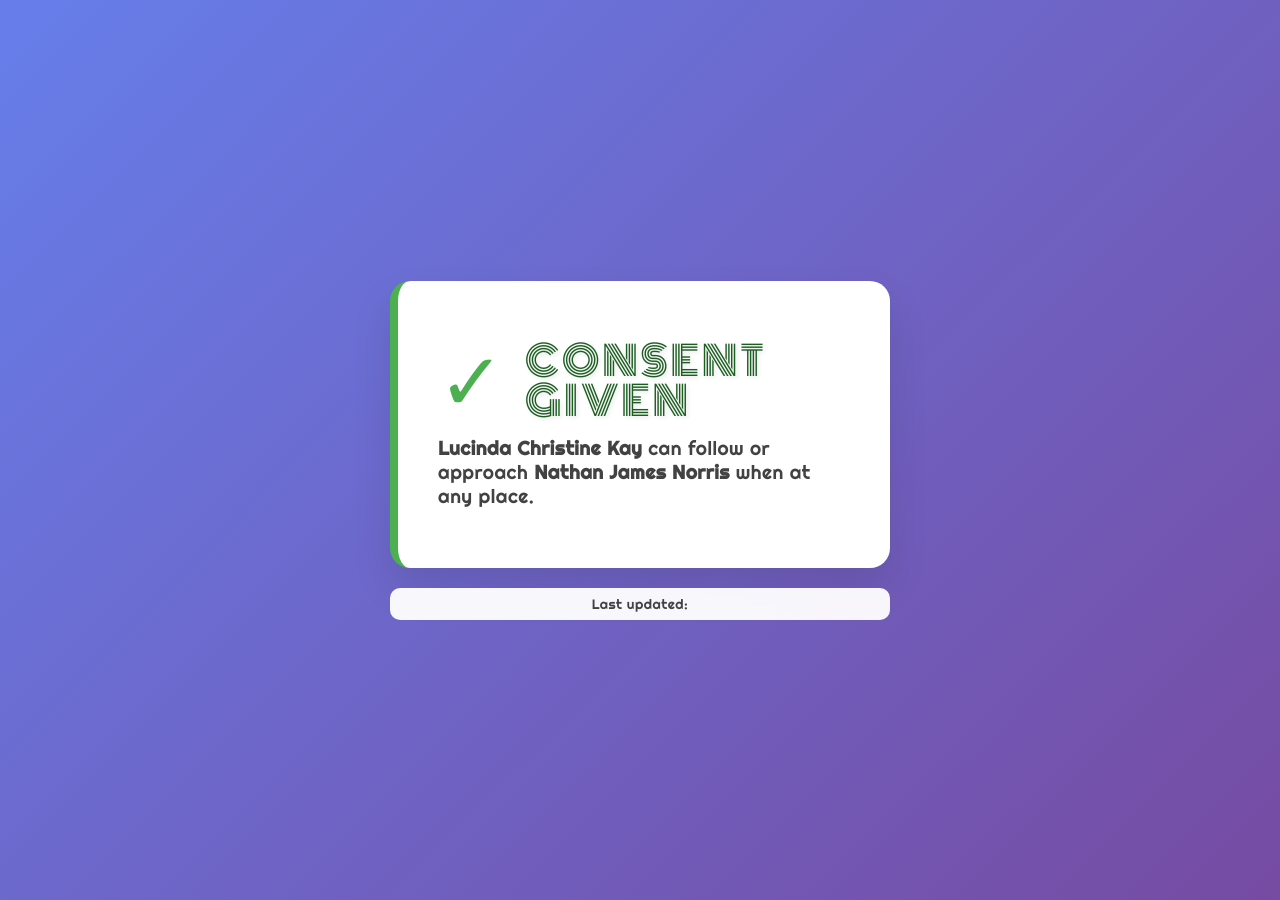
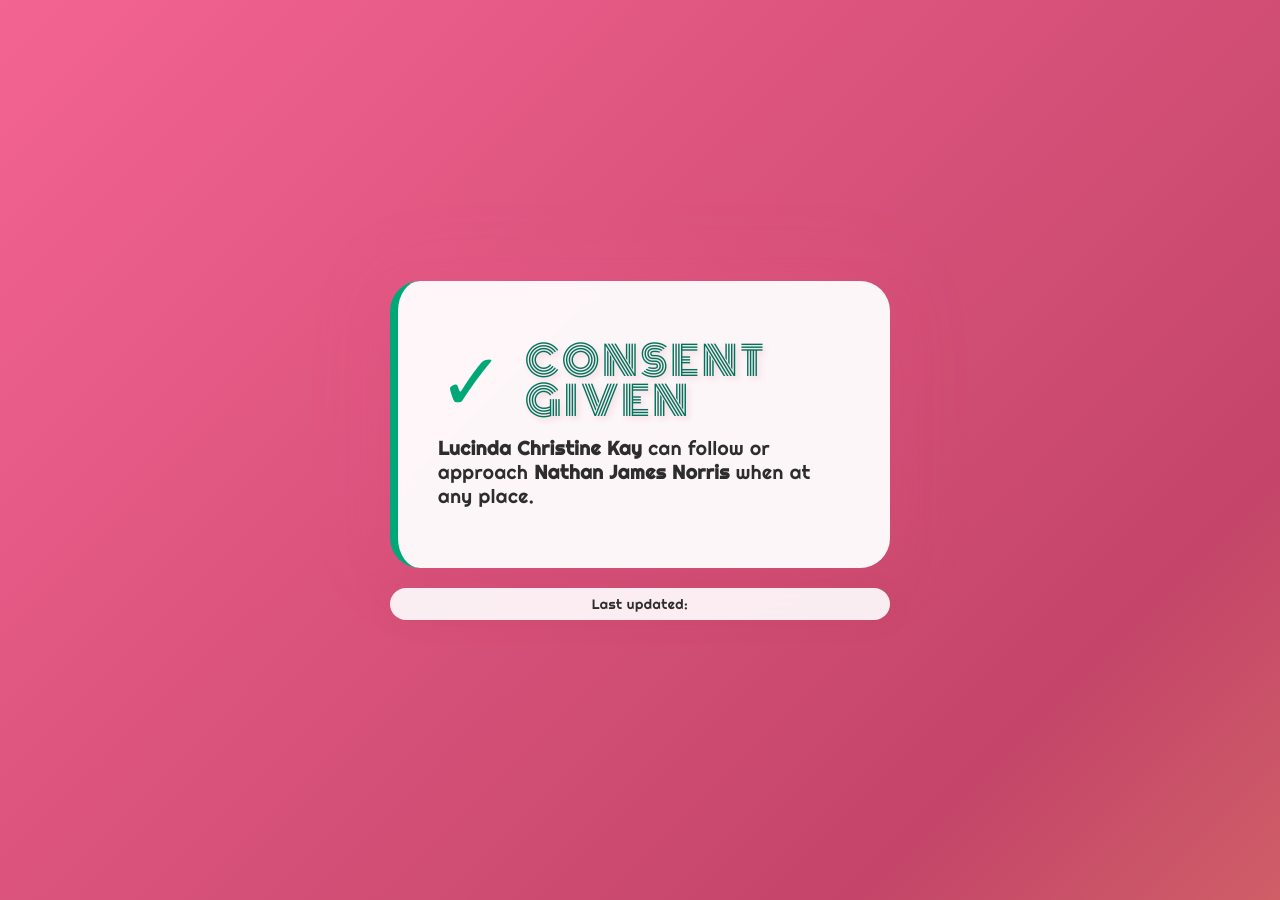
Before and after one commit to nathanjnorris/consent, a Jekyll site: the page built from index.html, in a window 1280 px wide. Built offline with Jekyll 4.4.1, drawn with Linux system fonts in a browser that asks for light colours.

Commit message:
style: more funk

```diff
--- a/_layouts/default.html
+++ b/_layouts/default.html
@@ -35,8 +35,16 @@
             display: flex;
             align-items: center;
             justify-content: center;
-            background: linear-gradient(135deg, #667eea 0%, #764ba2 100%);
+            background: linear-gradient(135deg, #FF6B9D 0%, #FEC860 25%, #FF6B9D 50%, #C44569 75%, #FEC860 100%);
+            background-size: 400% 400%;
+            animation: gradientShift 15s ease infinite;
             padding: 20px;
+        }
+
+        @keyframes gradientShift {
+            0% { background-position: 0% 50%; }
+            50% { background-position: 100% 50%; }
+            100% { background-position: 0% 50%; }
         }
 
         .status-container {
@@ -46,10 +54,12 @@
         }
 
         .status-display {
-            background: white;
-            border-radius: 20px;
+            background: rgba(255, 255, 255, 0.95);
+            backdrop-filter: blur(10px);
+            border-radius: 30px;
             padding: 60px 40px;
-            box-shadow: 0 20px 40px rgba(0, 0, 0, 0.1);
+            box-shadow: 0 20px 40px rgba(196, 69, 105, 0.3),
+                        0 0 80px rgba(255, 107, 157, 0.2);
             margin-bottom: 20px;
             transition: all 0.3s ease;
             display: grid;
@@ -60,11 +70,11 @@
         }
 
         .status-given {
-            border-left: 8px solid #4CAF50;
+            border-left: 8px solid #00A878;
         }
 
         .status-withdrawn {
-            border-left: 8px solid #f44336;
+            border-left: 8px solid #C44569;
         }
 
         .status-icon {
@@ -76,11 +86,11 @@
         }
 
         .status-given .status-icon {
-            color: #4CAF50;
+            color: #00A878;
         }
 
         .status-withdrawn .status-icon {
-            color: #f44336;
+            color: #C44569;
         }
 
         .status-line1, .status-line2 {
@@ -91,7 +101,7 @@
             line-height: 1;
             margin: 0;
             text-align: left;
-            text-shadow: 2px 2px 4px rgba(0,0,0,0.1);
+            text-shadow: 3px 3px 6px rgba(196, 69, 105, 0.2);
         }
 
         .status-line1 {
@@ -108,12 +118,12 @@
 
         .status-given .status-line1,
         .status-given .status-line2 {
-            color: #1B5E20;
+            color: #00735C;
         }
 
         .status-withdrawn .status-line1,
         .status-withdrawn .status-line2 {
-            color: #B71C1C;
+            color: #8B2346;
         }
 
         h1 {
@@ -135,7 +145,7 @@
         .status-message {
             font-family: 'Righteous', cursive;
             font-size: 1.2em;
-            color: #424242;
+            color: #2D2D2D;
             margin: 15px 0 0 0;
             text-align: left;
             grid-column: 1 / 3;
@@ -180,6 +190,10 @@
             .status-display {
                 transition: none;
             }
+
+            body {
+                animation: none;
+            }
         }
 
         /* Screen reader only class */
@@ -196,15 +210,16 @@
         }
 
         .last-updated {
-            background: rgba(255, 255, 255, 0.95);
-            color: #424242;
+            background: rgba(255, 255, 255, 0.9);
+            backdrop-filter: blur(10px);
+            color: #2D2D2D;
             padding: 8px 15px;
-            border-radius: 10px;
+            border-radius: 20px;
             font-size: 0.85em;
-            backdrop-filter: blur(10px);
             white-space: nowrap;
             font-family: 'Righteous', cursive;
             letter-spacing: 0.5px;
+            box-shadow: 0 4px 20px rgba(196, 69, 105, 0.2);
         }
 
         /* Mobile responsiveness */
```
